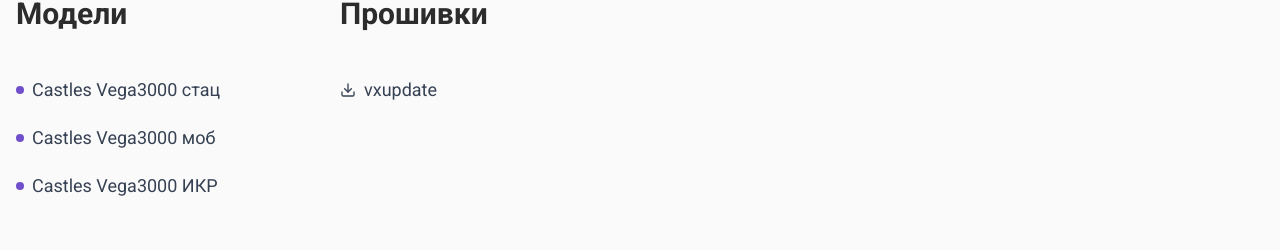
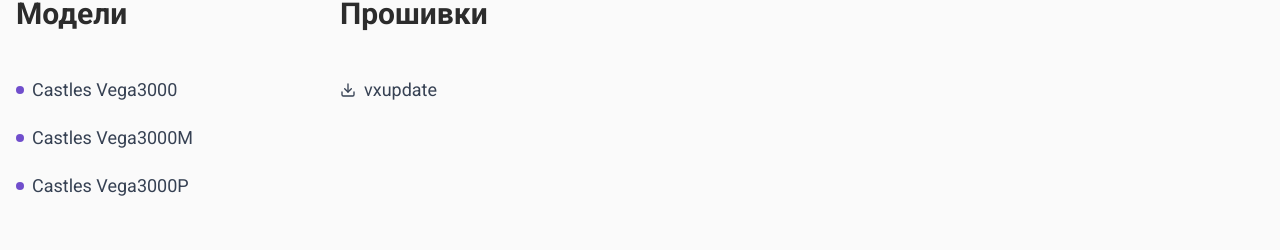
Before and after one commit to Kravchenko-Sergey/atm-doka, a Next.js app: page /devices/castles in a window 1280 px wide. Shown: the part 564-814 px from the top of the page. Built offline with nearby package versions, Linux system fonts and the light colour scheme.

Commit message:
fix: fix styles

```diff
--- a/src/app/devices/[brand]/[model]/page.tsx
+++ b/src/app/devices/[brand]/[model]/page.tsx
@@ -83,9 +83,6 @@
 				.toLowerCase()
 				.replace(/\s+/g, '-')
 				.replace(/[.,]/g, '')
-				.replace('стац', 'stationary')
-				.replace('моб', 'mobile')
-				.replace('икр', 'ikr')
 
 			return (
 				d.brand?.toLowerCase() === brandSlug && deviceModelSlug === modelSlug
--- a/src/app/devices/[brand]/page.tsx
+++ b/src/app/devices/[brand]/page.tsx
@@ -195,9 +195,6 @@
 		.toLowerCase()
 		.replace(/\s+/g, '-')
 		.replace(/[.,]/g, '')
-		.replace('стац', 'stationary')
-		.replace('моб', 'mobile')
-		.replace('икр', 'ikr')
 		.replace(/[^a-z0-9-]/g, '')
 }
 
--- a/src/components/footer.tsx
+++ b/src/components/footer.tsx
@@ -14,7 +14,7 @@
 		<footer className='w-full py-8 border-t'>
 			<div className='px-4 mx-auto max-w-[1572px]'>
 				{/* Десктоп: горизонтально */}
-				<div className='hidden md:flex items-center justify-between'>
+				<div className='hidden lg:flex items-center justify-between'>
 					{/* Тема */}
 					<div className='flex items-center gap-3'>
 						<Sun size={16} className='text-gray-500' />
@@ -61,7 +61,7 @@
 				</div>
 
 				{/* Мобилка: вертикально */}
-				<div className='flex md:hidden flex-col items-center gap-4'>
+				<div className='flex lg:hidden flex-col items-center gap-4'>
 					{/* Текст */}
 					<div className='text-xs text-gray-600 dark:text-gray-400 text-center'>
 						ATM Дока • Документация для POS-инженеров • {currentYear}
--- a/src/state/store.tsx
+++ b/src/state/store.tsx
@@ -27,7 +27,6 @@
 import CastlesVega3000Content from '@/components/content/castles-vega3000-st/castles-vega3000-st'
 import CastlesVega3000MobContent from '@/components/content/castles-vega3000-mob/castles-vega3000-mob'
 import CastlesVega3000IkrContent from '@/components/content/castles-vega3000-ikr/castles-vega3000-ikr'
-import Aqsi5fContent from '@/components/content/aqsi-5ф/aqsi-5ф'
 
 type ContentItem = {
 	title: string
@@ -106,9 +105,7 @@
 		.toLowerCase()
 		.replace(/\s+/g, '-') // заменяем пробелы на дефисы
 		.replace(/[.,]/g, '') // убираем точки и запятые
-		.replace('стац', 'stationary')
-		.replace('моб', 'mobile')
-		.replace('икр', 'ikr')
+
 		.replace(/[^a-z0-9-]/g, '') // удаляем все не-буквенно-цифровые символы кроме дефисов
 }
 
@@ -646,7 +643,7 @@
 		{
 			url: 'castles-vega3000',
 			author: 'Сергей Кравченко',
-			title: 'Castles Vega3000 стац',
+			title: 'Castles Vega3000',
 			description: 'Руководство по прошивке',
 			image: '/content/castles-vega3000/image/v3st.png',
 			bgColor: '#704ecc',
@@ -681,12 +678,12 @@
 			],
 			discussionId: '27',
 			brand: 'Castles',
-			model: 'Vega3000 стац'
+			model: 'Vega3000'
 		},
 		{
 			url: 'castles-vega3000-mob',
 			author: 'Сергей Кравченко',
-			title: 'Castles Vega3000 моб',
+			title: 'Castles Vega3000M',
 			description: 'Руководство по прошивке',
 			image: '/content/castles-vega3000-mob/image/v3mob.png',
 			bgColor: '#704ecc',
@@ -702,12 +699,12 @@
 			],
 			discussionId: '28',
 			brand: 'Castles',
-			model: 'Vega3000 моб'
+			model: 'Vega3000M'
 		},
 		{
 			url: 'castles-vega3000-ikr',
 			author: 'Сергей Кравченко',
-			title: 'Castles Vega3000 ИКР',
+			title: 'Castles Vega3000P',
 			description: 'Руководство по прошивке',
 			image: '/content/castles-vega3000-ikr/image/v3ikr.png',
 			bgColor: '#704ecc',
@@ -723,7 +720,7 @@
 			],
 			discussionId: '29',
 			brand: 'Castles',
-			model: 'Vega3000 ИКР'
+			model: 'Vega3000P'
 		}
 	]
 
```
